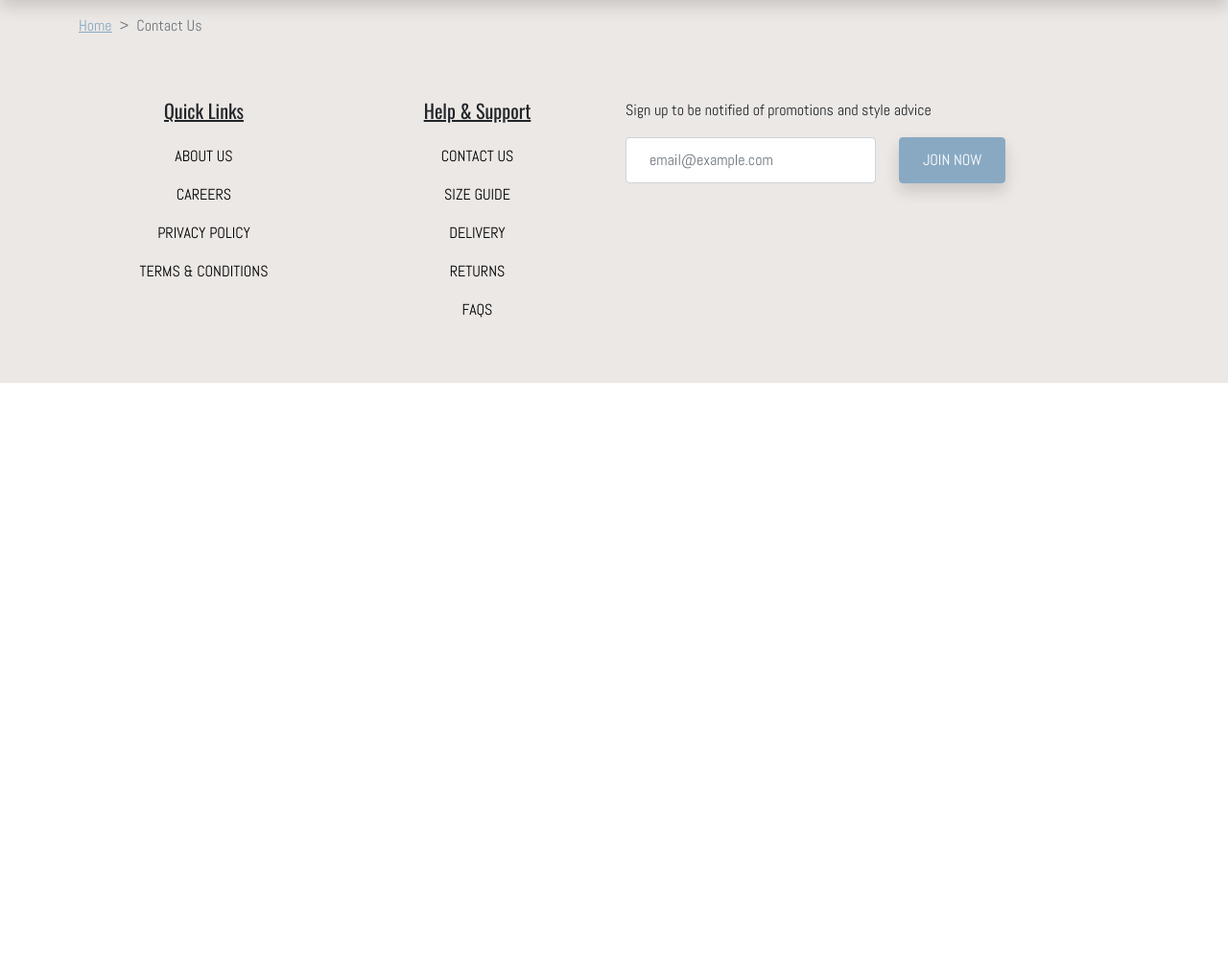
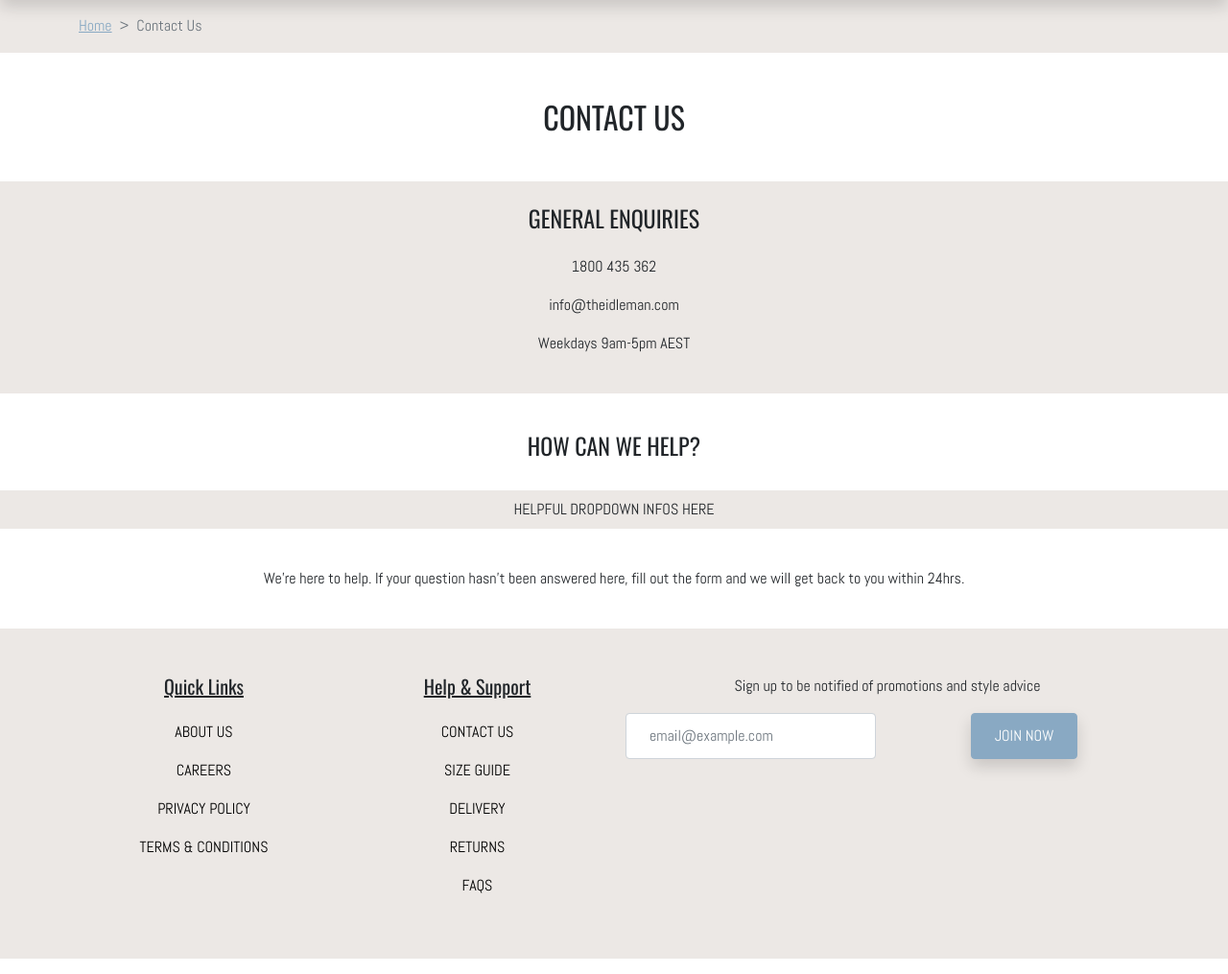
Before and after one commit to marktheskies/theidleman, a Django app: page /contact/ in a window 1280 px wide. Shown: the part 89-1104 px from the top of the page at 96% size. Before the commit the page ends 488 px from the top, so only its background shows below. Run offline with Django 3.2, Linux system fonts and the light colour scheme; style sheets or scripts are compiled from the project's sources; some libraries are stand-ins or nearby versions.

Commit message:
Contact page skeleton

```diff
--- a/templates/contact.html
+++ b/templates/contact.html
@@ -23,6 +23,30 @@
         </div>
     </div>
 
+    <div class="container pt-5">
+        <h2 class="text-uppercase text-center mb-5">Contact Us</h2>
+    </div>
 
+    <div class="container-fluid bg-light">
+        <div class="p-4 text-center">
+            <h4 class="text-uppercase">General Enquiries</h4>
+            <p class="pt-3">1800 435 362</p>
+            <p>info@theidleman.com</p>
+            <p>Weekdays 9am-5pm AEST</p>
+
+            {% comment %} TODO: Implement contact form {% endcomment %}
+
+        </div>
+    </div>
+
+    <div class="text-center py-3">
+        <h4 class="text-uppercase py-4">How Can We Help?</h4>
+            <div class="container-fluid bg-light">
+
+                {% comment %} TODO: Implement dropdown menus {% endcomment %}
+                <p class="text-uppercase py-2">Helpful dropdown infos here</p>
+
+            </div>
+            <p class="p-2 py-4">We're here to help. If your question hasn't been answered here, fill out the form and we will get back to you within 24hrs.</p>
 
 {% endblock %}
```
